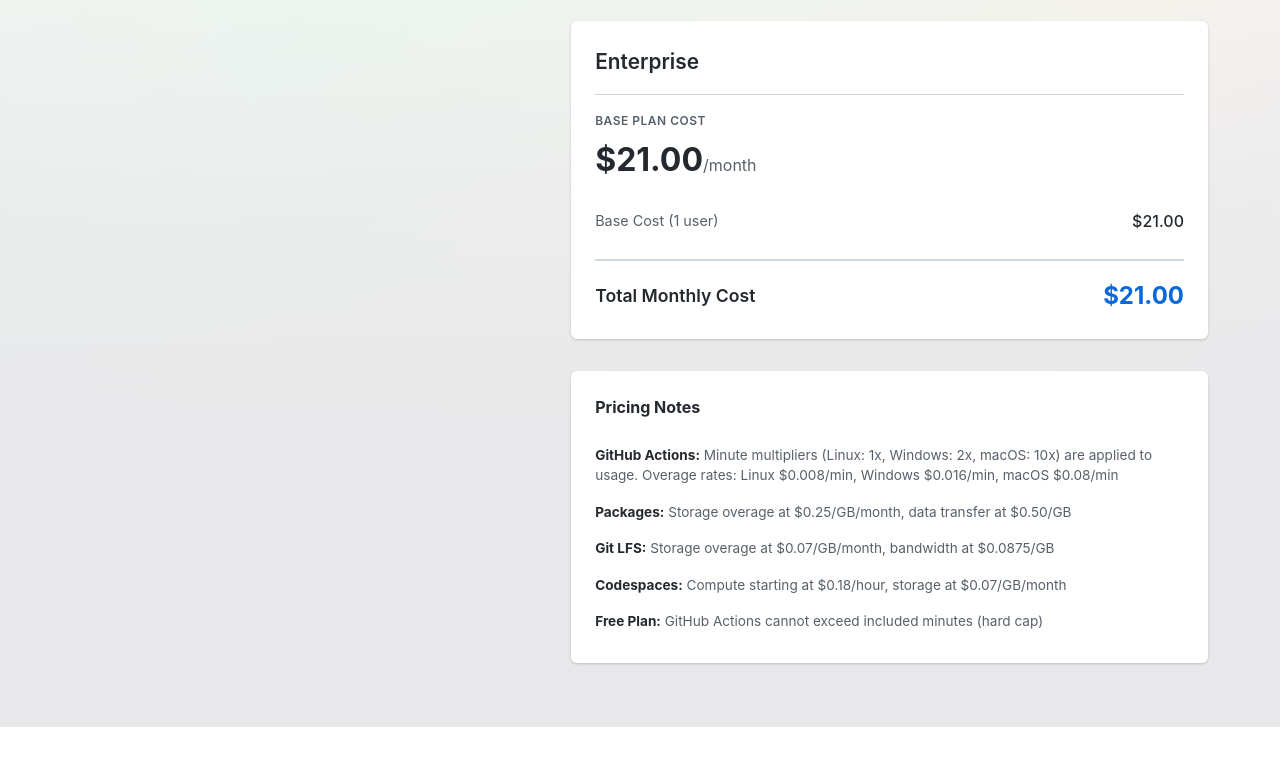
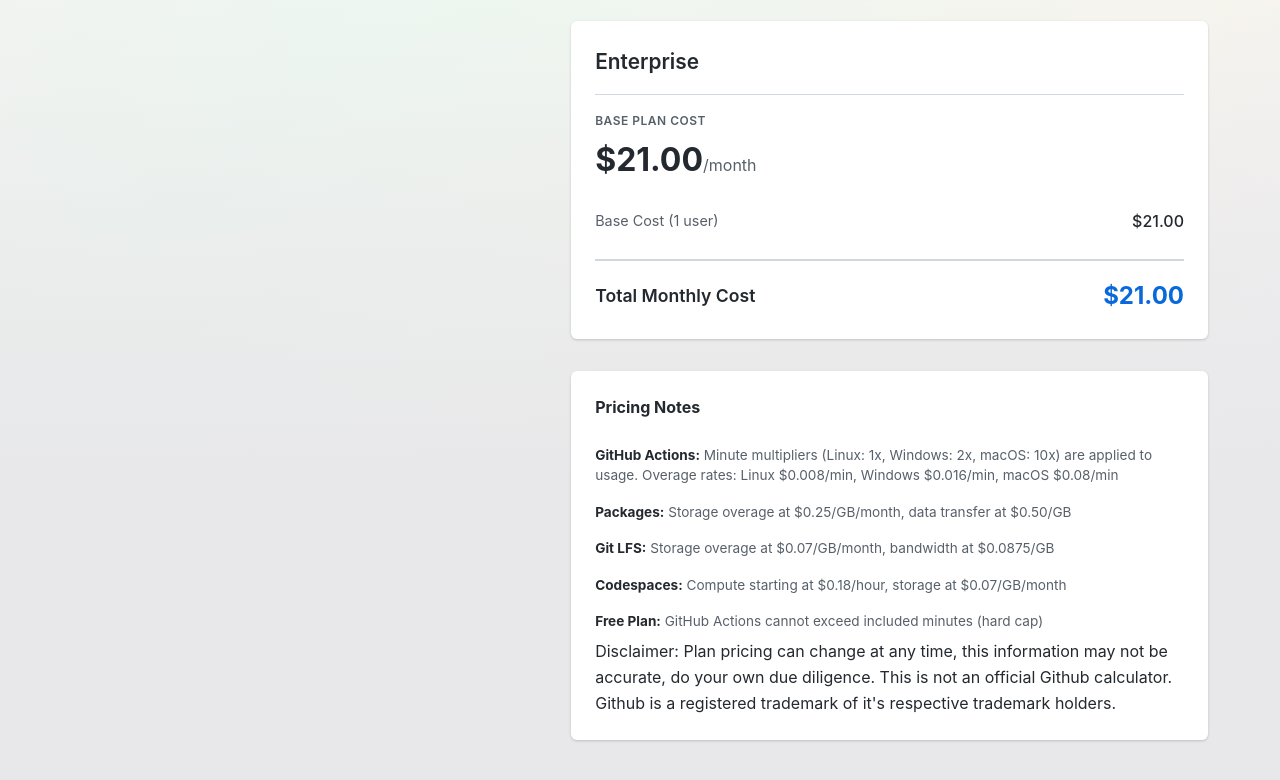
Before and after one commit to TinyPixls/githubCalc, a plain HTML site: page index.html in a window 1280 px wide. Shown: the part 1311-2091 px from the top of the page. Before the commit the page ends 2038 px from the top, so only its background shows below. Drawn offline with Linux system fonts and the light colour scheme.

Commit message:
Update index.html

```diff
--- a/index.html
+++ b/index.html
@@ -455,6 +455,7 @@
                         <li><strong>Codespaces:</strong> Compute starting at $0.18/hour, storage at $0.07/GB/month</li>
                         <li><strong>Free Plan:</strong> GitHub Actions cannot exceed included minutes (hard cap)</li>
                     </ul>
+                    Disclaimer: Plan pricing can change at any time, this information may not be accurate, do your own due diligence. This is not an official Github calculator. Github is a registered trademark of it's respective trademark holders.
                 </div>
             </div>
         </div>
```
